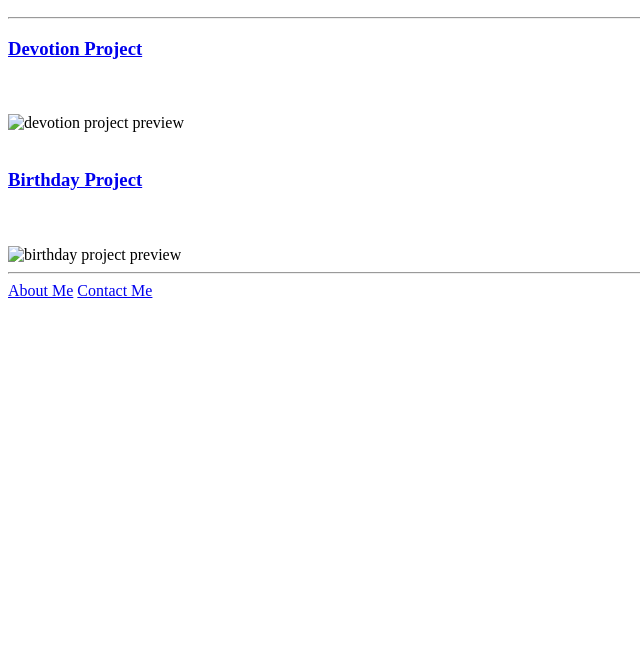
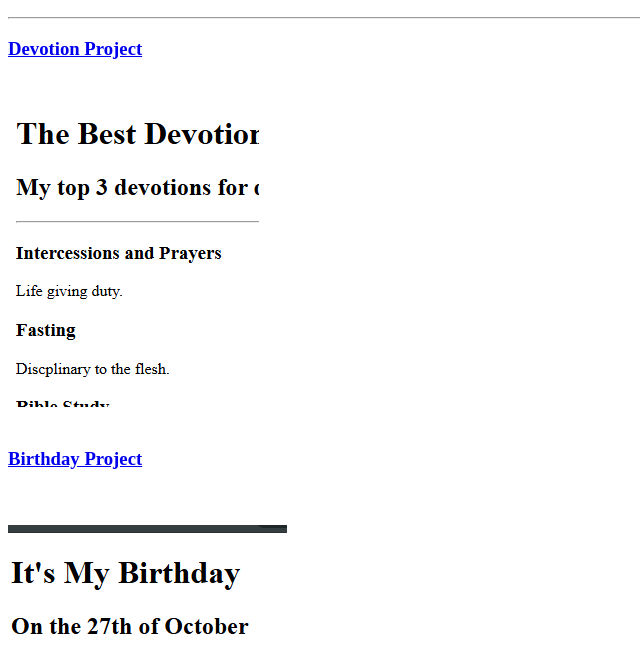
Before and after one commit to AduraPriest/My_portfolio_project, a plain HTML site: page index.html in a window 1280 px wide. Shown: the part 110-768 px from the top of the page, without its empty margins (0-640 px from the left). Drawn offline with Linux system fonts and the light colour scheme.

Commit message:
Update links and image paths in index.html

```diff
--- a/index.html
+++ b/index.html
@@ -11,12 +11,12 @@
     <h1>My Portfolio, Adura Priest!!!</h1>
     <h2>I am a Web Developer</h2>
     <hr>
-    <h3><a href="../4.3 HTML Porfolio Project/public/movie-ranking.html">Devotion Project</a></h3><br><br>
-    <img src="../4.3 HTML Porfolio Project/assets/images/devotion_preview.png" alt="devotion project preview"><br><br>
-    <h3><a href="../4.3 HTML Porfolio Project/public/birthday-invite.html">Birthday Project</a></h3><br><br>
-    <img src="../4.3 HTML Porfolio Project/assets/images/birthday-preview.png" alt="birthday project preview">
+    <h3><a href="/public/movie-ranking.html">Devotion Project</a></h3><br><br>
+    <img src="/assets/images/devotion_preview.png" alt="devotion project preview"><br><br>
+    <h3><a href="/public/birthday-invite.html">Birthday Project</a></h3><br><br>
+    <img src="/assets/images/birthday-preview.png" alt="birthday project preview">
     <hr>
-    <a href="../4.3 HTML Porfolio Project/public/about.html">About Me</a>
-    <a href="../4.3 HTML Porfolio Project/public/contact.html">Contact Me</a>
+    <a href="/public/about.html">About Me</a>
+    <a href="/public/contact.html">Contact Me</a>
 </body>
 </html>
```
